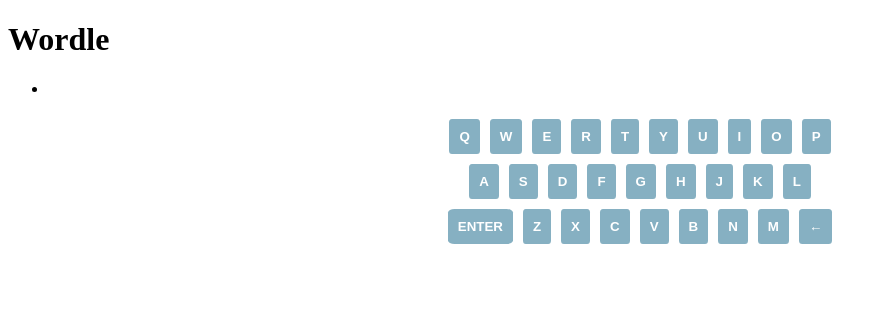
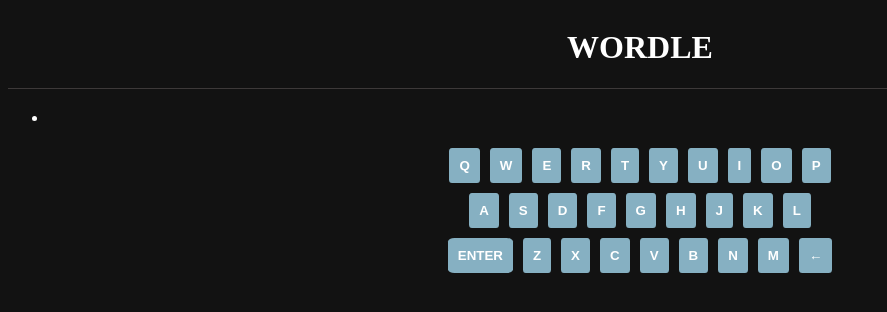
Before and after one commit to xpakx/wordle, an Angular app in the folder frontend/: page / in a window 1280 px wide. Shown: the top 312 px of the page, without its empty margins (0-887 px from the left). Built offline with nearby package versions, Linux system fonts and the light colour scheme.

Commit message:
feat(frontend/ui): style main component

```diff
--- a/frontend/src/app/app.component.css
+++ b/frontend/src/app/app.component.css
@@ -0,0 +1,13 @@
+.header {
+    display: flex;
+    border-bottom: 0;
+    flex-shrink: 0;
+    width: 100%;
+    margin-bottom: 20px;
+    justify-content: center;
+    border-bottom: 1px solid #3d3939;
+}
+
+.header h1 {
+    text-transform: uppercase;
+}
--- a/frontend/src/app/app.component.html
+++ b/frontend/src/app/app.component.html
@@ -1,4 +1,7 @@
-<h1>Wordle</h1>
+<div class="header">
+    <h1>Wordle</h1>
+</div>
+
 
 <app-guesses [active]="word"></app-guesses>
 <app-keyboard (letterEvent)="write($event)" (backspaceEvent)="backspace()" (guessEvent)="makeGuess()" [green]="green" [yellow]="yellow" [gray]="gray"></app-keyboard>
--- a/frontend/src/styles.css
+++ b/frontend/src/styles.css
@@ -1 +1,6 @@
 /* You can add global styles to this file, and also import other style files */
+
+body {
+    background-color: #121212;
+    color: white;
+}
```
